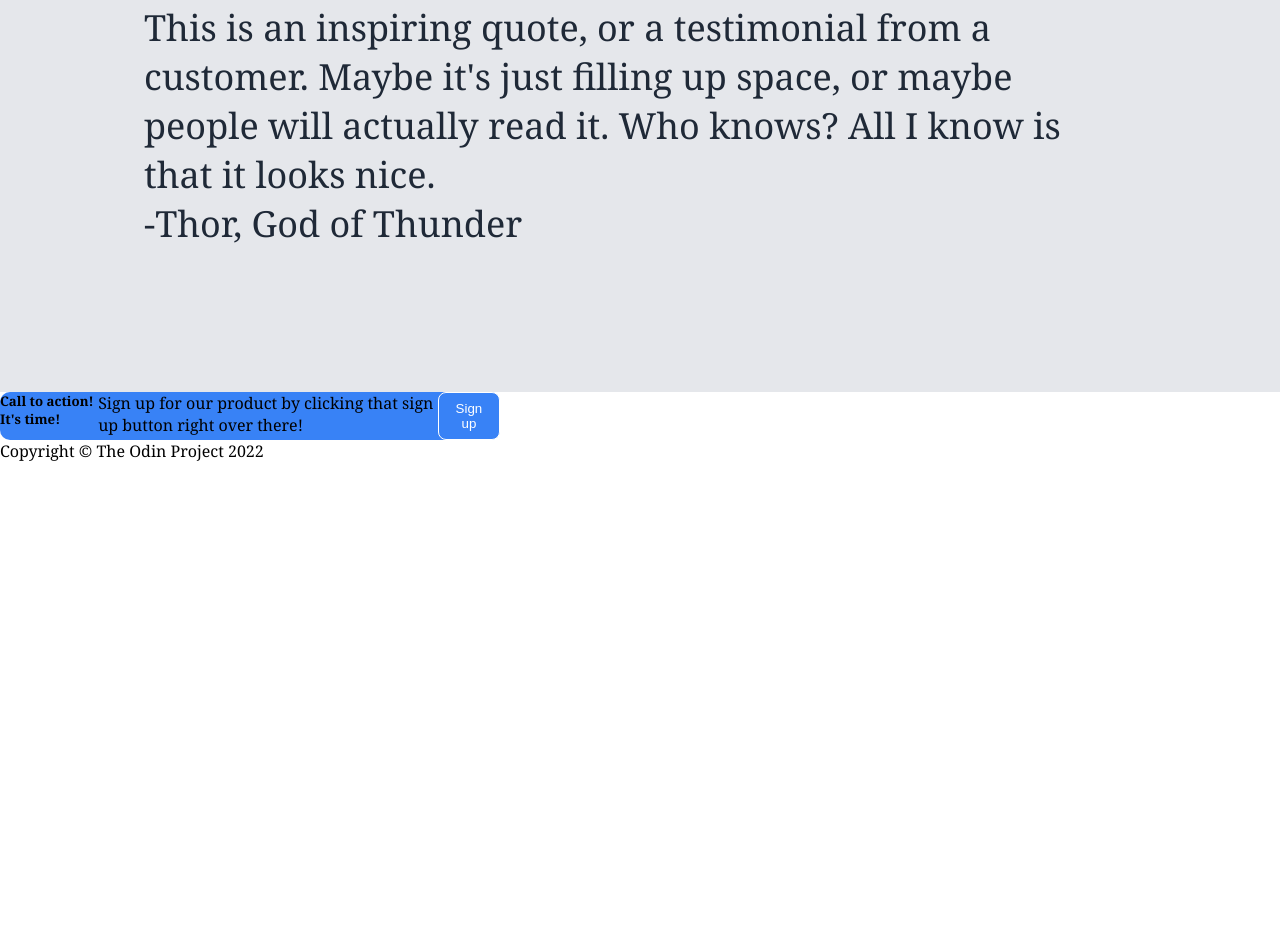
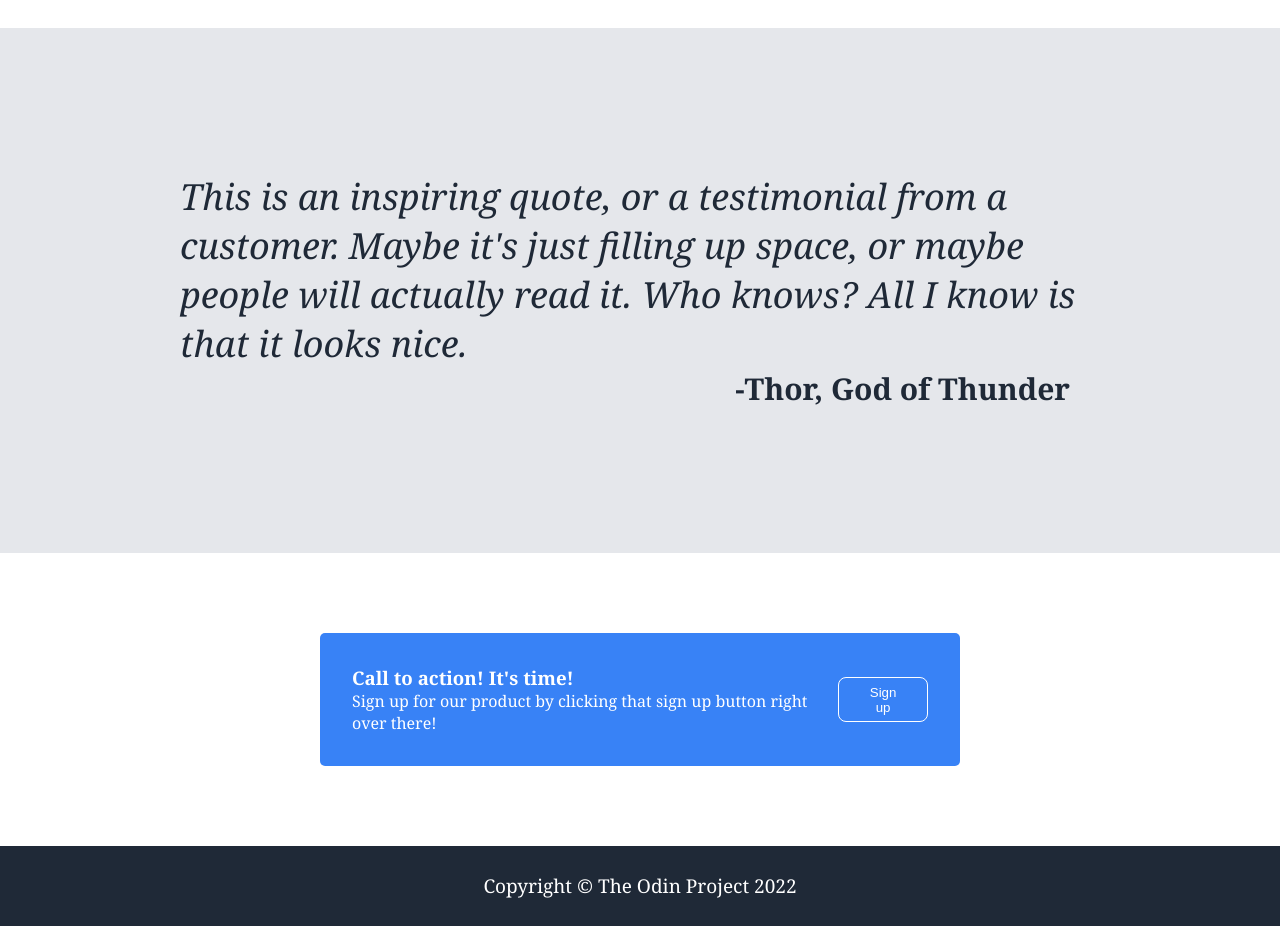
Before and after one commit to MohammedHadida/landing-page, a plain HTML site: page index.html in a window 1280 px wide. Shown: the part 1299-2225 px from the top of the page. Before the commit the page ends 1761 px from the top, so only its background shows below. Drawn offline with Linux system fonts and the light colour scheme.

Commit message:
HTML and CSS files modified.

```diff
--- a/index.html
+++ b/index.html
@@ -31,7 +31,7 @@
             <button class="sign-up">Sign up</button>
         </div>
         <div class="hero-right">
-            <img src="images/Travel Hero Image.jpg" width= 500 height= 500 alt="Two people sitting top of a van">
+            <img src="images/Travel.jpg" width= 500 height= auto alt="Airplane in the air">
         </div>
     </div>
 
@@ -58,23 +58,27 @@
     </div>
 
     <div class="quote">
-        <p class="quote-content">This is an inspiring quote, or a testimonial from a customer.
+        <p class="quote-content"><em>This is an inspiring quote, or a testimonial from a customer.
         Maybe it's just filling up space, or maybe people will actually read it. Who knows?
-        All I know is that it looks nice.</p>
-        <p>-Thor, God of Thunder</p>
+        All I know is that it looks nice.</em></p>
+        <p class="author">-Thor, God of Thunder</p>
     </div>
 
     <div class="signup-banner">
         <div class="container">
-    <h5 class="CTA">Call to action! It's time!</h5>
-    <p class="CTA-text">Sign up for our product by clicking that sign up button right over there!</p>
-    <button class="sign-up-2">Sign up</button>
-        </div>
+           <div class="left">
+            <h3>Call to action! It's time!</h3>
+            <p class="secondary">Sign up for our product by clicking that sign up button right over there!</p>
+           </div>
+           <div class="right">
+            <button class="sign-up-2">Sign up</button>
+           </div>
+            </div>
     </div>
 
-    <footer>
+    <div class="footer">
         Copyright © The Odin Project 2022
-    </footer>
+    </div>
 
     </body>
 </html>
--- a/styles.css
+++ b/styles.css
@@ -1,6 +1,10 @@
 * {
     margin:0;
     padding:0;
+}
+
+img {
+    border-radius: 10px;
 }
 
 body {
@@ -17,6 +21,7 @@ body {
     justify-content: space-between;
     flex-direction: row;
     background-color: #1F2937;
+    padding: 1em 5em;
 }
 
 .nav ul {
@@ -33,10 +38,15 @@ body {
     text-decoration: none;
 }
 
+.secondary-text {
+    margin-bottom: .5em;
+}
+
 .hero-main-text {
     font-size: 48px;
-    font-weight: 700;
+    font-weight:900;
     color: #F9FAF8;
+    margin-bottom: .5em;
 }
 
 .hero {
@@ -44,11 +54,12 @@ body {
     display: flex;
     justify-content: center;
     align-items: center;
-
+    padding: 7em 5em;
 }
 
 .hero-left {
     flex-direction: column;
+    padding-right: 20em;
 }
 
 button {
@@ -60,11 +71,12 @@ button {
     background: #3882F6;
     border: 1px solid #3882F6;
     color: white;
+    padding: .5em 2em;
   }
 
 .information {
-    margin: 3em 3em;
-    padding: 3em 3em;
+    margin: 5em 7em;
+    padding: 3em 5em;
 }
 
 .information-header {
@@ -89,27 +101,53 @@ button {
 
 .quote {
     background-color: #E5E7EB;
-    padding: 4em 4em;
+    padding: 4em 5em;
     font-size: 36px;
     color: #1F2937;
-    /* add light italic to text*/
+}
+
+.author {
+    text-align: right;
+    font-weight: 800;
+    font-size: 30px;
+    padding-right: 1em;
 }
 
 .signup-banner {
+    display: flex;
+    justify-content: center;
+    align-items: center;
     background: #3882F6;
-    width: 500px;
-    border-radius: 10px;
-    justify-content: center;
-    align-content: center;
+    padding: 2em 2em;
+    border-radius: 5px;
+    margin: 5em 20em;
+
 }
 
 .container {
     display: flex;
+    justify-content: space-around;
+    align-items: center;
+    color: white;
+    width: 700px;
 
 }
+
 
 button.sign-up-2 {
     background: #3882F6;
     border: 1px solid white;
     color: white;
+    padding: .5em 2em;
 }
+
+.footer {
+    height: 80px;
+    display: flex;
+    justify-content: center;
+    align-items: center;
+    background-color: #1F2937;
+    color: white;
+    font-size: 19px;
+
+}
```
Also changed, not shown: images/Travel Hero Image.jpg (deleted), images/Travel.jpg (added).
